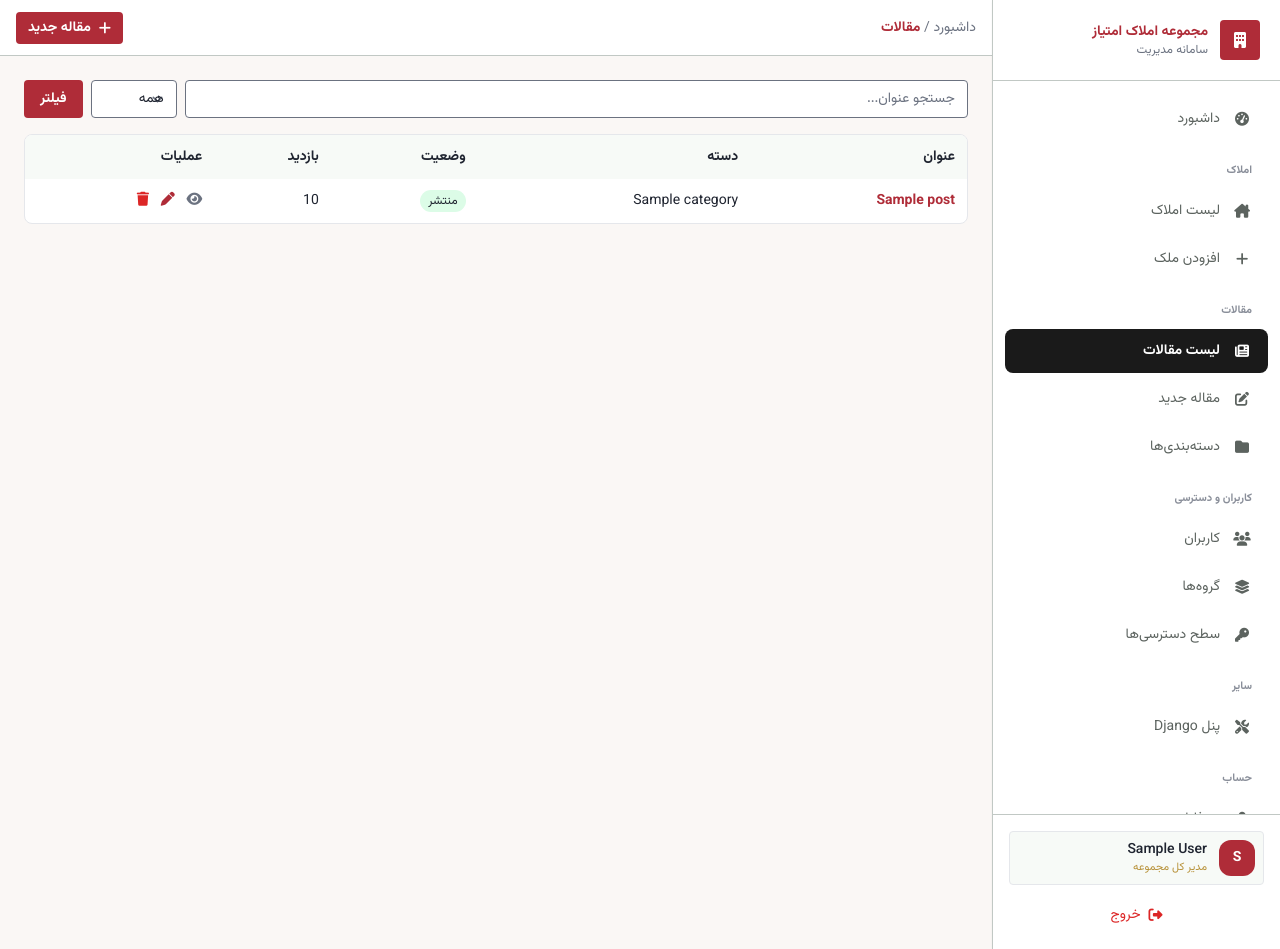
After one commit to MErfanPld/emtiaz-backend, a Django app: page /dashboard/blog/ in a window 1280 px wide. The commit adds this page. Run offline with Django 5.2, Linux system fonts and the light colour scheme; a user stored in the database is signed in; tables that the repository leaves empty hold one stand-in row (values such as "Sample post"); some libraries are stand-ins or nearby versions.

Commit message:
feat(blog): dashboard templates, routes, sidebar & public navbar

```diff
--- a/dashboard/urls.py
+++ b/dashboard/urls.py
@@ -6,6 +6,16 @@ from .views import (
     PropertyDashboardListView,
     PropertyDeleteView,
     PropertyUpdateView,
+)
+from .views_blog import (
+    BlogCategoryCreateView,
+    BlogCategoryDeleteView,
+    BlogCategoryListView,
+    BlogCategoryUpdateView,
+    BlogPostCreateView,
+    BlogPostDeleteView,
+    BlogPostListView,
+    BlogPostUpdateView,
 )
 from .views_users import (
     GroupCreateView,
@@ -28,6 +38,15 @@ urlpatterns = [
     path('properties/new/', PropertyCreateView.as_view(), name='property_create'),
     path('properties/<slug:slug>/edit/', PropertyUpdateView.as_view(), name='property_edit'),
     path('properties/<slug:slug>/delete/', PropertyDeleteView.as_view(), name='property_delete'),
+    # وبلاگ
+    path('blog/', BlogPostListView.as_view(), name='blog_list'),
+    path('blog/new/', BlogPostCreateView.as_view(), name='blog_create'),
+    path('blog/<slug:slug>/edit/', BlogPostUpdateView.as_view(), name='blog_edit'),
+    path('blog/<slug:slug>/delete/', BlogPostDeleteView.as_view(), name='blog_delete'),
+    path('blog/categories/', BlogCategoryListView.as_view(), name='blog_category_list'),
+    path('blog/categories/new/', BlogCategoryCreateView.as_view(), name='blog_category_create'),
+    path('blog/categories/<int:pk>/edit/', BlogCategoryUpdateView.as_view(), name='blog_category_edit'),
+    path('blog/categories/<int:pk>/delete/', BlogCategoryDeleteView.as_view(), name='blog_category_delete'),
     # کاربران و دسترسی
     path('users/', UserListView.as_view(), name='user_list'),
     path('users/new/', UserCreateView.as_view(), name='user_create'),
--- a/templates/dashboard/base_dashboard.html
+++ b/templates/dashboard/base_dashboard.html
@@ -50,6 +50,17 @@
     </a>
     <a class="nav-link {% if url_name == 'property_create' %}active{% endif %}" href="{% url 'dashboard:property_create' %}">
       <i class="fa-solid fa-plus"></i><span>افزودن ملک</span>
+    </a>
+
+    <p class="px-4 pt-4 pb-1 text-[11px] font-bold text-on-surface-variant/80">مقالات</p>
+    <a class="nav-link {% if url_name == 'blog_list' or url_name == 'blog_edit' or url_name == 'blog_delete' %}active{% endif %}" href="{% url 'dashboard:blog_list' %}">
+      <i class="fa-solid fa-newspaper"></i><span>لیست مقالات</span>
+    </a>
+    <a class="nav-link {% if url_name == 'blog_create' %}active{% endif %}" href="{% url 'dashboard:blog_create' %}">
+      <i class="fa-solid fa-pen-to-square"></i><span>مقاله جدید</span>
+    </a>
+    <a class="nav-link {% if 'blog_category' in url_name %}active{% endif %}" href="{% url 'dashboard:blog_category_list' %}">
+      <i class="fa-solid fa-folder"></i><span>دسته‌بندی‌ها</span>
     </a>
 
     {% if user.is_staff or user.is_superuser %}
--- /dev/null
+++ b/templates/dashboard/blog/post_list.html
@@ -0,0 +1,43 @@
+{% extends "dashboard/base_dashboard.html" %}
+{% block title %}مقالات{% endblock %}
+{% block breadcrumb %}<a href="{% url 'dashboard:index' %}">داشبورد</a> / <span class="text-primary font-bold">مقالات</span>{% endblock %}
+{% block header_actions %}
+<a href="{% url 'dashboard:blog_create' %}" class="inline-flex items-center gap-2 px-3 py-1.5 rounded-lg bg-primary text-white text-sm font-bold"><i class="fa-solid fa-plus"></i> مقاله جدید</a>
+{% endblock %}
+{% block content %}
+<form method="get" class="flex flex-col sm:flex-row gap-2 mb-4">
+  <input type="text" name="q" value="{{ request.GET.q }}" placeholder="جستجو عنوان..." class="flex-1 border rounded-lg px-3 py-2 text-sm"/>
+  <select name="status" class="border rounded-lg px-3 py-2 text-sm">
+    <option value="">همه</option>
+    <option value="published" {% if request.GET.status == 'published' %}selected{% endif %}>منتشر</option>
+    <option value="draft" {% if request.GET.status == 'draft' %}selected{% endif %}>پیش‌نویس</option>
+  </select>
+  <button class="px-4 py-2 rounded-lg bg-primary text-white text-sm font-bold">فیلتر</button>
+</form>
+<div class="bg-white rounded-xl border overflow-hidden">
+  <div class="overflow-x-auto">
+    <table class="w-full text-sm text-right">
+      <thead class="bg-[#f7faf7]"><tr>
+        <th class="py-3 px-3">عنوان</th><th class="py-3 px-3">دسته</th><th class="py-3 px-3">وضعیت</th><th class="py-3 px-3">بازدید</th><th class="py-3 px-3">عملیات</th>
+      </tr></thead>
+      <tbody class="divide-y">
+        {% for p in posts %}
+        <tr class="hover:bg-[#f7faf7]/50">
+          <td class="py-3 px-3 font-bold text-primary">{{ p.title }}</td>
+          <td class="py-3 px-3">{{ p.category|default:"—" }}</td>
+          <td class="py-3 px-3">{% if p.is_published %}<span class="text-xs px-2 py-0.5 rounded-full bg-green-100">منتشر</span>{% else %}<span class="text-xs px-2 py-0.5 rounded-full bg-gray-100">پیش‌نویس</span>{% endif %}</td>
+          <td class="py-3 px-3">{{ p.views_count }}</td>
+          <td class="py-3 px-3">
+            <a href="{% url 'blog:detail' p.slug %}" target="_blank" class="text-gray-500 ml-2"><i class="fa-solid fa-eye"></i></a>
+            <a href="{% url 'dashboard:blog_edit' p.slug %}" class="text-primary ml-2"><i class="fa-solid fa-pen"></i></a>
+            <a href="{% url 'dashboard:blog_delete' p.slug %}" class="text-red-600"><i class="fa-solid fa-trash"></i></a>
+          </td>
+        </tr>
+        {% empty %}
+        <tr><td colspan="5" class="py-10 text-center text-on-surface-variant">مقاله‌ای نیست. <a href="{% url 'dashboard:blog_create' %}" class="text-primary font-bold">ایجاد</a></td></tr>
+        {% endfor %}
+      </tbody>
+    </table>
+  </div>
+</div>
+{% endblock %}
```
Also changed, not shown: templates/dashboard/blog/category_confirm_delete.html (added, +11 -0 lines), templates/dashboard/blog/category_form.html (added, +11 -0 lines), templates/dashboard/blog/category_list.html (added, +29 -0 lines), templates/dashboard/blog/post_confirm_delete.html (added, +12 -0 lines), templates/dashboard/blog/post_form.html (added, +30 -0 lines), templates/includes/navbar.html (+6 -1 lines).
